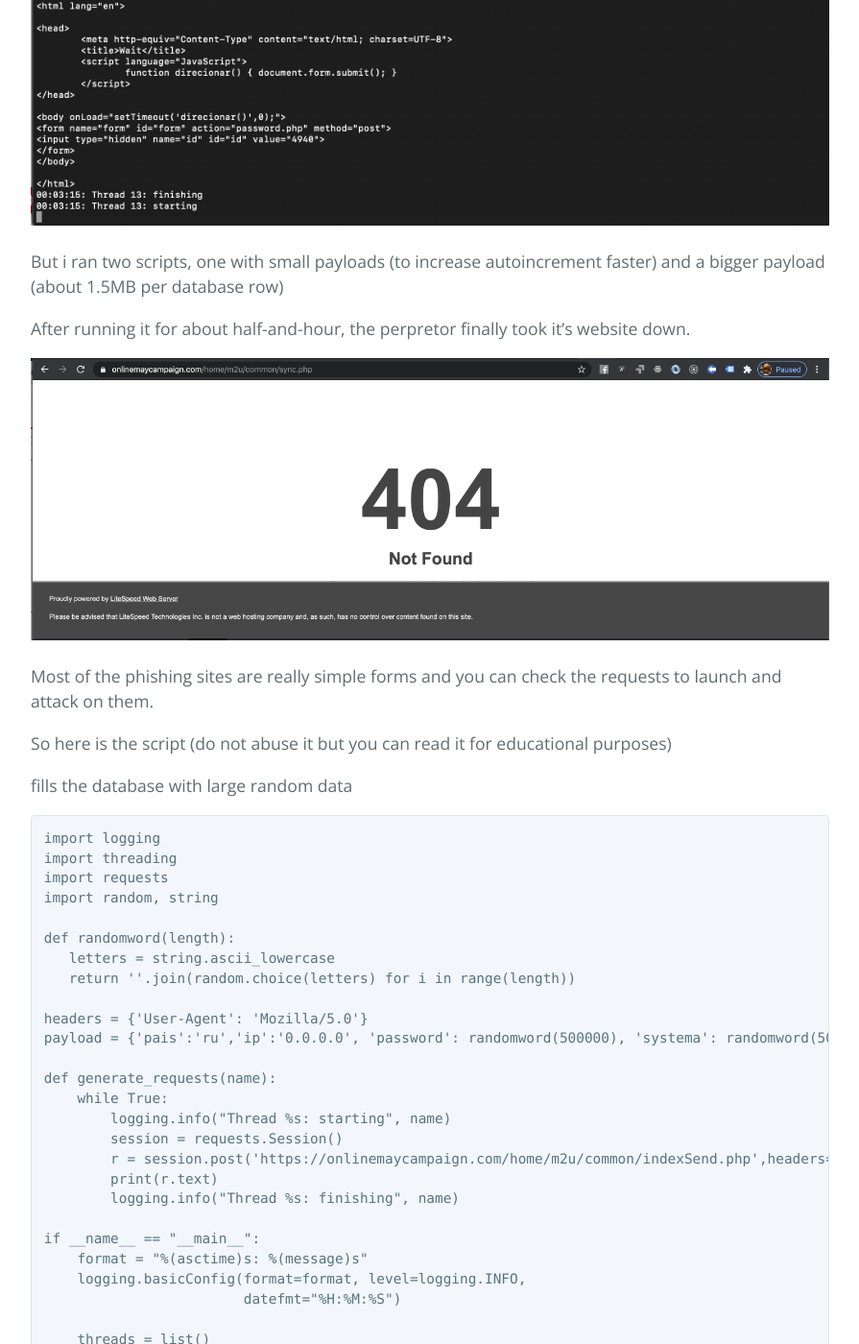
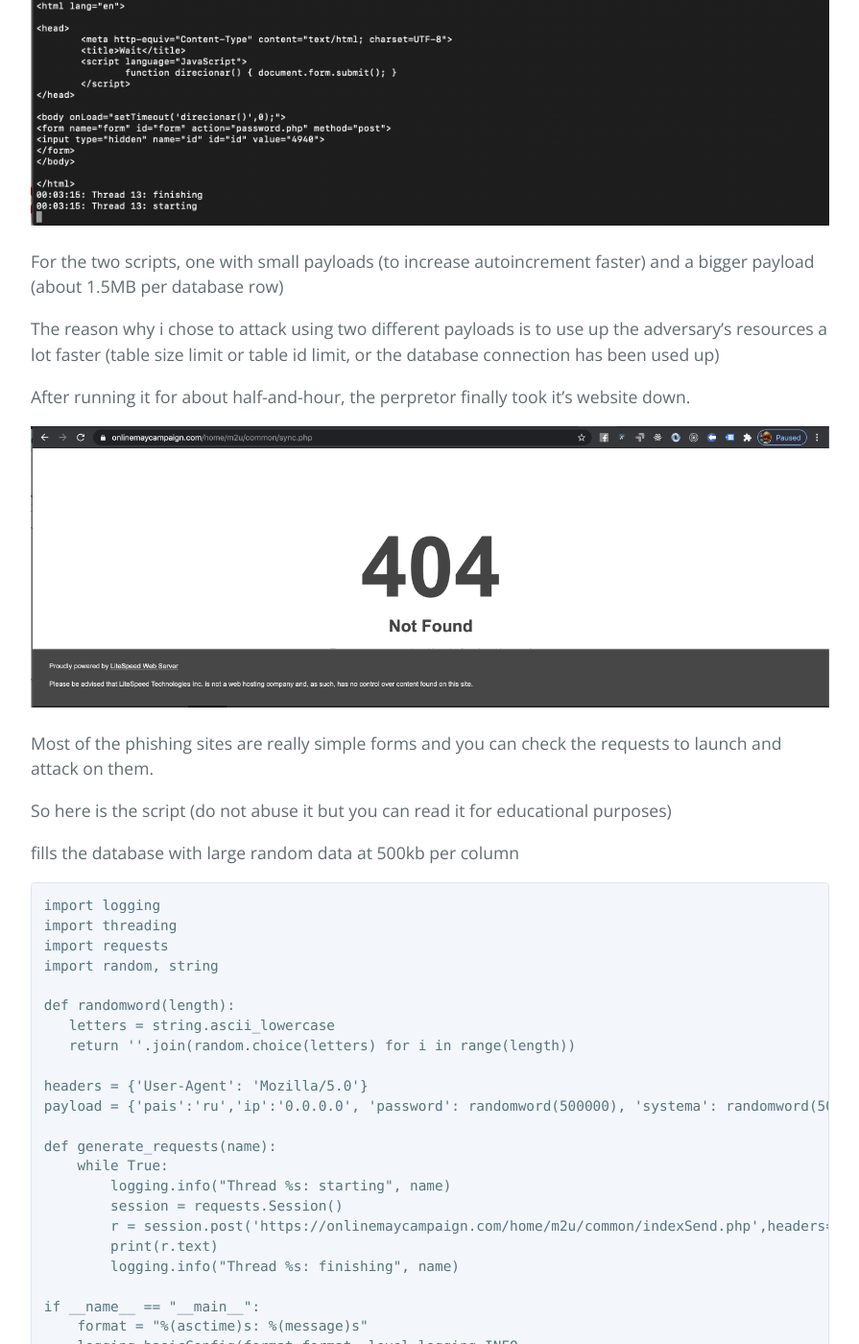
Before and after one commit to muhammadn/muhammadn.github.io, a Jekyll site: the page built from _posts/2021-01-21-annoying-phishers.md, in a window 1280 px wide and 1400 px high, scrolled down 2360 px. Shown: the whole window at 96% size, without its empty margins (192-1087 px from the left). Built offline with Jekyll 4.4.1, drawn with Linux system fonts in a browser that asks for light colours; some of the changed text lies outside the part shown.

Commit message:
some tunings

````diff
--- a/_posts/2021-01-21-annoying-phishers.md
+++ b/_posts/2021-01-21-annoying-phishers.md
@@ -18,7 +18,9 @@ so 2 scripts, my machine was running 50 threads concurrently.
 
 ![Python DoS]({{ site.url }}/assets/images/python dos.png){:class="img-responsive"}
 
-But i ran two scripts, one with small payloads (to increase autoincrement faster) and a bigger payload (about 1.5MB per database row)
+For the two scripts, one with small payloads (to increase autoincrement faster) and a bigger payload (about 1.5MB per database row)
+
+The reason why i chose to attack using two different payloads is to use up the adversary's resources a lot faster (table size limit or table id limit, or the database connection has been used up)
 
 After running it for about half-and-hour, the perpretor finally took it's website down.
 
@@ -28,7 +30,7 @@ Most of the phishing sites are really simple forms and you can check the request
 
 So here is the script (do not abuse it but you can read it for educational purposes)
 
-fills the database with large random data
+fills the database with large random data at 500kb per column
 ```
 import logging
 import threading
````
Also changed, not shown: other parts of _posts/2021-01-21-annoying-phishers.md (+0 -2 lines).
